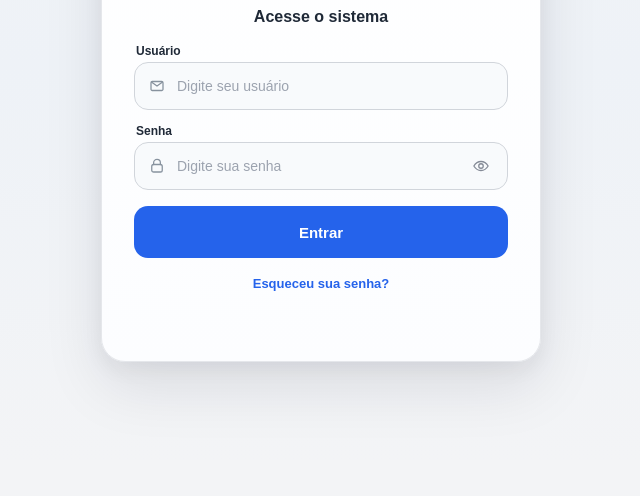
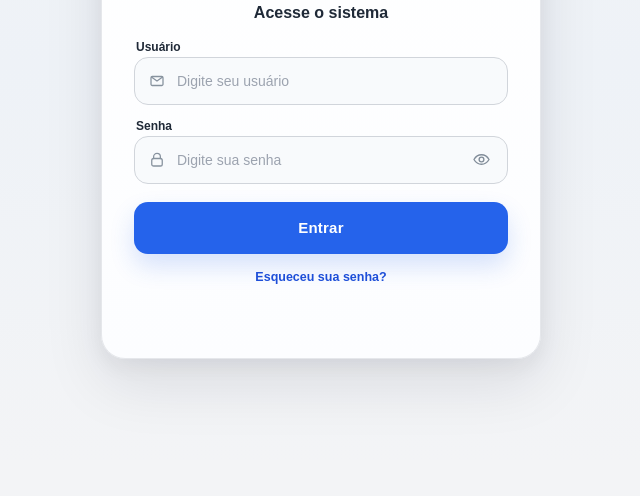
Before and after one commit to janamirelly/varejosync-poc, a plain HTML site: page frontend/index.html in a window 1280 px wide. Shown: the part 368-864 px from the top of the page, without its empty margins (319-959 px from the left). Drawn offline with Linux system fonts and the light colour scheme.

Commit message:
feat(login): refina visual com SVGs, toggle de senha e feedback nos campos

```diff
--- a/frontend/css/components.css
+++ b/frontend/css/components.css
@@ -1025,7 +1025,7 @@
   box-shadow:
     0 24px 60px rgba(15, 23, 42, 0.1),
     0 8px 20px rgba(15, 23, 42, 0.05);
-  padding: 40px 32px 30px;
+  padding: 34px 32px 30px;
 }
 
 .login-logo-wrap {
@@ -1070,9 +1070,9 @@
 }
 
 .login-subtitle {
-  font-size: 14px;
+  font-size: 13px;
   line-height: 1.4;
-  color: var(--color-text-soft);
+  color: #7b8794;
   margin: 0;
 }
 
@@ -1099,7 +1099,7 @@
 .field-group {
   display: flex;
   flex-direction: column;
-  gap: 4px;
+  gap: 3px;
 }
 
 .field-label {
@@ -1139,6 +1139,17 @@
 .field-with-action input {
   padding-right: 44px;
 }
+.field:focus-within .field-icon {
+  color: var(--color-primary);
+}
+
+.field-error .field-icon {
+  color: var(--color-danger);
+}
+
+.field-success .field-icon {
+  color: var(--color-success);
+}
 
 .field-action-btn {
   position: absolute;
@@ -1149,7 +1160,7 @@
   height: 30px;
   border: none;
   background: transparent;
-  color: var(--color-text-soft);
+  color: #7b8794;
   display: flex;
   align-items: center;
   justify-content: center;
@@ -1160,12 +1171,12 @@
     color 0.2s ease,
     transform 0.15s ease,
     opacity 0.2s ease;
-  opacity: 0.82;
+  opacity: 0.95;
 }
 
 .field-action-btn svg {
-  width: 18px;
-  height: 18px;
+  width: 19px;
+  height: 19px;
   display: block;
 }
 
@@ -1209,9 +1220,9 @@
   padding: 0 16px 0 42px;
   outline: none;
   transition:
-    border-color 0.2s ease,
-    box-shadow 0.2s ease,
-    background-color 0.2s ease,
+    border-color 0.22s ease,
+    box-shadow 0.22s ease,
+    background-color 0.22s ease,
     transform 0.15s ease;
 }
 
@@ -1227,36 +1238,58 @@
 .login-form .field input:focus {
   border-color: var(--color-primary);
   background: #ffffff;
-  box-shadow: 0 0 0 4px rgba(37, 99, 235, 0.12);
+  box-shadow:
+    0 0 0 4px rgba(37, 99, 235, 0.1),
+    0 8px 18px rgba(37, 99, 235, 0.08);
 }
 
 .field-error input {
   border-color: var(--color-danger) !important;
   background: #fff7f7;
-  box-shadow: 0 0 0 4px rgba(220, 38, 38, 0.08);
+  box-shadow:
+    0 0 0 4px rgba(220, 38, 38, 0.08),
+    0 6px 14px rgba(220, 38, 38, 0.06);
 }
 
 .field-success input {
   border-color: var(--color-success) !important;
   background: #f6fff8;
+  box-shadow:
+    0 0 0 4px rgba(22, 163, 74, 0.07),
+    0 6px 14px rgba(22, 163, 74, 0.05);
 }
 
 .login-btn {
   width: 100%;
   height: 52px;
-  margin-top: 2px;
+  margin-top: 4px;
   border-radius: 14px;
   font-size: 15px;
   font-weight: 700;
+  letter-spacing: 0.2px;
+  box-shadow: 0 12px 24px rgba(37, 99, 235, 0.18);
   transition:
     transform 0.15s ease,
-    box-shadow 0.15s ease,
-    filter 0.15s ease;
+    box-shadow 0.18s ease,
+    filter 0.18s ease,
+    background-color 0.18s ease;
 }
 
 .login-btn:hover {
   transform: translateY(-1px);
-  box-shadow: 0 12px 24px rgba(37, 99, 235, 0.22);
+  box-shadow: 0 16px 30px rgba(37, 99, 235, 0.24);
+  filter: brightness(1.02);
+}
+
+.login-btn:focus {
+  outline: none;
+  box-shadow:
+    0 0 0 4px rgba(37, 99, 235, 0.14),
+    0 16px 30px rgba(37, 99, 235, 0.2);
+}
+
+.login-btn:disabled {
+  opacity: 0.92;
 }
 
 .login-btn:active {
@@ -1271,21 +1304,21 @@
 .login-actions {
   display: flex;
   justify-content: center;
-  margin-top: -2px;
+  margin-top: -4px;
 }
 
 .login-link-btn {
   background: transparent;
   border: none;
-  color: var(--color-primary);
+  color: var(--color-primary-dark);
   cursor: pointer;
-  font-size: 13px;
+  font-size: 12.5px;
   font-weight: 600;
   text-align: center;
   padding: 4px 6px;
   transition:
     color 0.2s ease,
-    opacity 0.2s ease;
+    opacity 0.9s ease;
 }
 
 .login-link-btn:hover {
@@ -1295,12 +1328,14 @@
 }
 
 .login-status {
-  min-height: 20px;
+  min-height: 22px;
   text-align: center;
   font-size: 13px;
   font-weight: 600;
-  margin: 0;
-  transition: color 0.2s ease;
+  margin: 2px 0 0;
+  transition:
+    color 0.2s ease,
+    opacity 0.2s ease;
 }
 
 .login-status.is-error {
--- a/frontend/js/login.js
+++ b/frontend/js/login.js
@@ -80,7 +80,8 @@
 
     [inputUsuario, inputSenha].forEach((input) => {
       input?.addEventListener("input", () => {
-        limparClassesCampos();
+        const field = input.closest(".field");
+        field?.classList.remove("field-error", "field-success");
         limparStatus();
       });
     });
```
